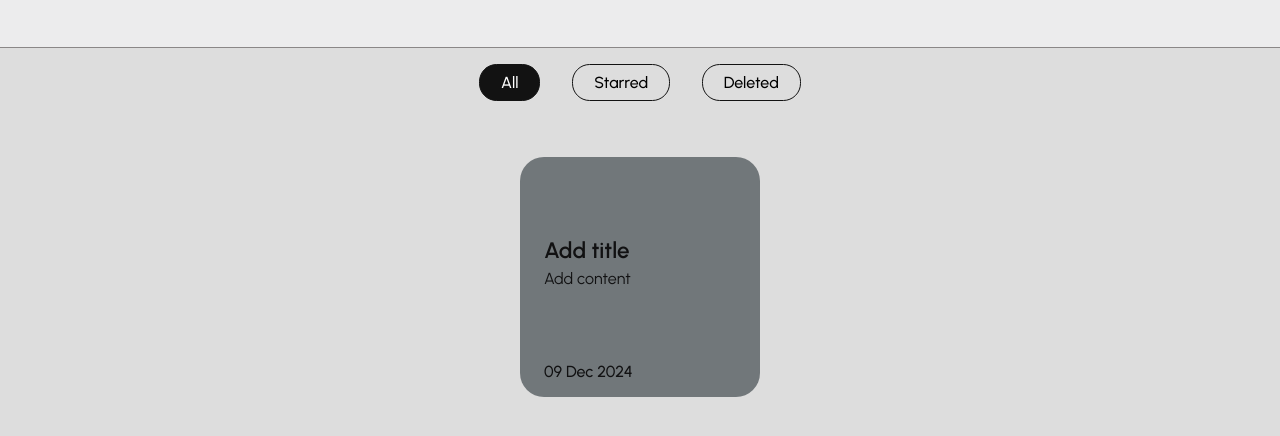
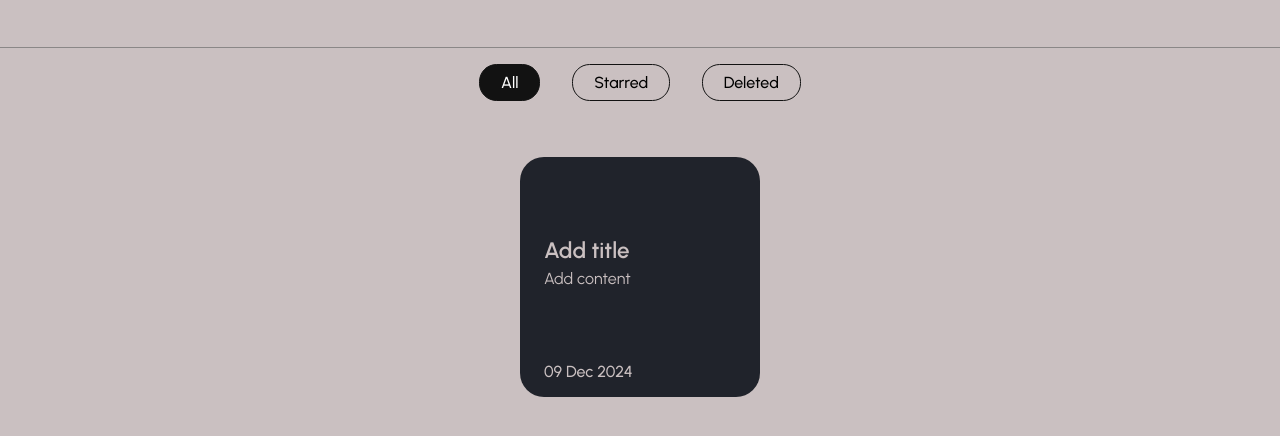
Before and after one commit to twintumansky/Noted, a React (Vite) app: page /main in a window 1280 px wide. Both pictures are taken after a click on the button 976 px from the left and 23 px from the top of the page. Shown: the top 436 px of the page. Built offline with nearby package versions, Linux system fonts and the light colour scheme; some icons are missing.

Commit message:
UI Changes

```diff
--- a/src/App.css
+++ b/src/App.css
@@ -45,7 +45,7 @@ html, body {
   align-items: center;
   text-align: center;
   position: relative;
-  background-color: #ececed;
+  background-color: #cac0c1;
   color: #000000;
   overflow-x: hidden;
 }
@@ -109,7 +109,7 @@ html, body {
 .notesSection-container {
   display: flex;
   height: 100vh;
-  background-color:#dddddd;
+  background-color:#cac0c1;
   position: relative;
   overflow: hidden;
 }
@@ -129,7 +129,7 @@ html, body {
   display: flex;
   align-items: center;
   justify-content: space-between;
-  background-color: #ececed;
+  background-color: #cac0c1;
   border-bottom: 0.5px solid#8a8787;
 }
 
@@ -260,14 +260,14 @@ html, body {
   height: 15rem;
   width: 15rem;
   border-radius: 1.5rem;
-  color: #111112;
+  color: #cac0c1;
   padding: 1.5rem;
   margin: 1rem;
   text-align: left;
   position: relative;
   overflow: hidden;
   transition: all 0.4s ease;
-  background-color:#71777a;
+  background-color:#20232b;
   transform: translate3d(0, 0, 0);
 }
 
@@ -372,7 +372,7 @@ html, body {
   transform: translateY(100%); /*understand how this animation works*/
   opacity: 0;
   transition: transform 0.4s ease, opacity 0.4s ease;
-  background-color:#cac9bd;
+  background-color:#71777a;
 }
 
 .notes-card.active {
```
